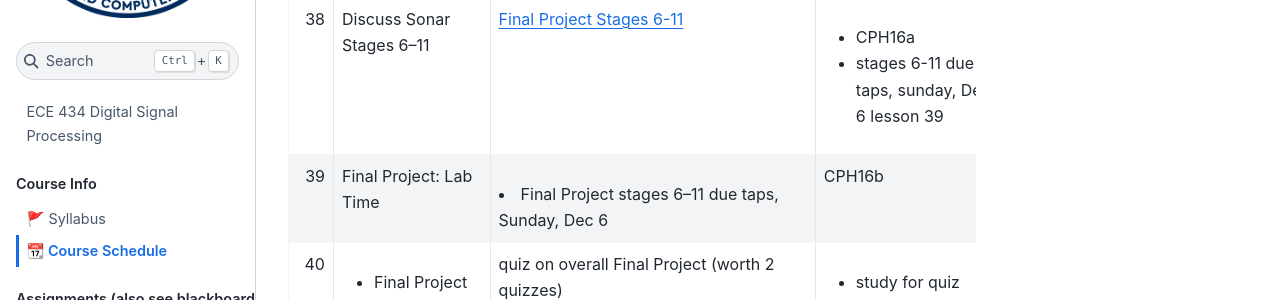
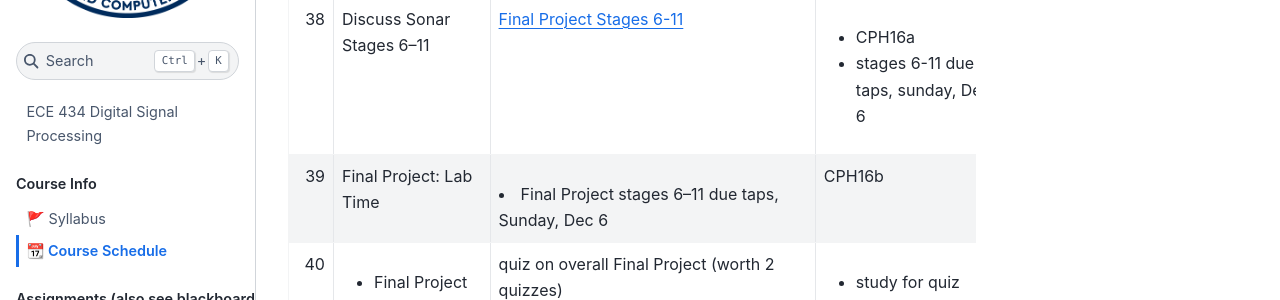
Before and after one commit to USAFA-ECE/ece434, a Jupyter Book: the page built from book/schedule.md, in a window 1280 px wide and 900 px high, scrolled down 6709 px. Shown: the part 220-520 px from the top of the window. Built offline with Jupyter Book 1.0.4 settings and Sphinx 7.4.7 and the Sphinx Book theme 1.1.4, drawn with Linux system fonts in a browser that asks for light colours.

Commit message:
Update schedule.md

```diff
--- a/book/schedule.md
+++ b/book/schedule.md
@@ -45,7 +45,7 @@ This schedule is subject to change as appropriate.
 | 35 | Final Project: Lab Time | — | CPH14b | — |
 | 36 | <ul><li>Final Project: Lab Time</li><li>pop-quiz</li></ul> | — | — | — |
 | 37 | Final Project: Lab Time | — | stages 1–5 due COB taps M37 | [Final Project Stages 1-5](assignment/finalproject_stages1_5.md) |
-| 38 | Discuss Sonar Stages 6–11 | [Final Project Stages 6-11](assignment/finalproject_stages6_11.md) | <ul><li>CPH16a</li><li>stages 6-11 due taps, sunday, Dec 6 lesson 39</li></ul> | [lesson 36 notetaker](L36-notetaker.pdf) |
+| 38 | Discuss Sonar Stages 6–11 | [Final Project Stages 6-11](assignment/finalproject_stages6_11.md) | <ul><li>CPH16a</li><li>stages 6-11 due taps, sunday, Dec 6 </li></ul> | [lesson 36 notetaker](L36-notetaker.pdf) |
 | 39 | Final Project: Lab Time | <li>Final Project stages 6–11 due taps, Sunday, Dec 6</li> | CPH16b | [Final Project Stages 6-11](assignment/finalproject_stages6_11.md) |
 | 40 | <ul><li>Final Project Quiz</li><li>Lab time</li><li>Work on Presentation</li></ul> | quiz on overall Final Project (worth 2 quizzes) | <ul><li>study for quiz</li></ul> | — |
 | 41 | Final Project: Team Presentations | — | Peer Eval due taps (on blackboard) | [Presentation Grading Criteria](assignment/Final_presentation_grading_criteria.pdf) |
```
